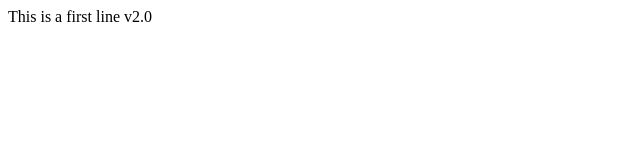
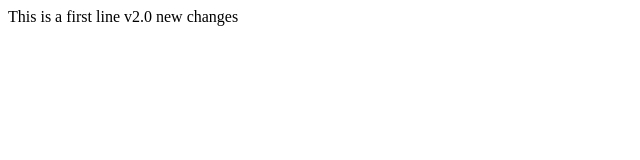
Before and after one commit to pallab96/Git-Learn, a plain HTML site: page index.html in a window 1280 px wide. Shown: the whole page, without its empty margins (0-640 px from the left). Drawn offline with Linux system fonts and the light colour scheme.

Commit message:
Update index.html

```diff
--- a/index.html
+++ b/index.html
@@ -7,7 +7,7 @@
 </head>
 <body>
     <div>
-        This is a first line v2.0
+        This is a first line v2.0 new changes
     </div>
 </body>
 </html>
```
